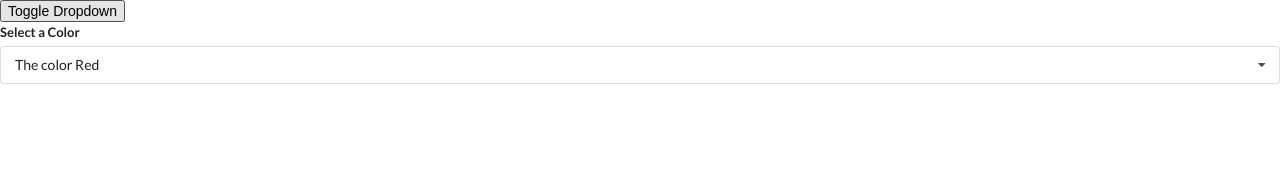
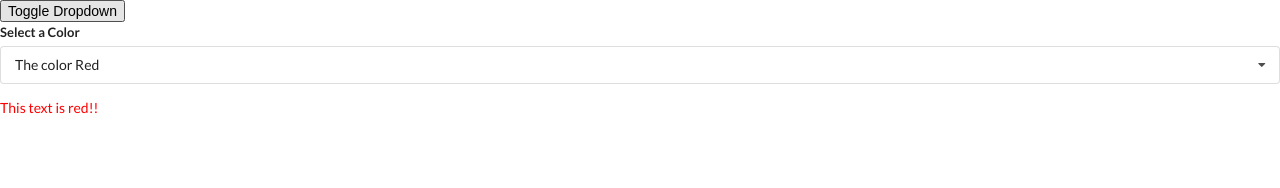
Before and after one commit to kicok/hooks-widget, a React (Create React App) app: page / in a window 1280 px wide. Shown: the top 188 px of the page. Built offline with nearby package versions, Linux system fonts and the light colour scheme.

Commit message:
change color in Dropdown

```diff
--- a/src/components/Dropdown.js
+++ b/src/components/Dropdown.js
@@ -63,6 +63,7 @@
           </div>
         </div>
       </div>
+      <div style={{ color: `${selected.value}` }}>This text is red!!</div>
     </div>
   );
 };
```
